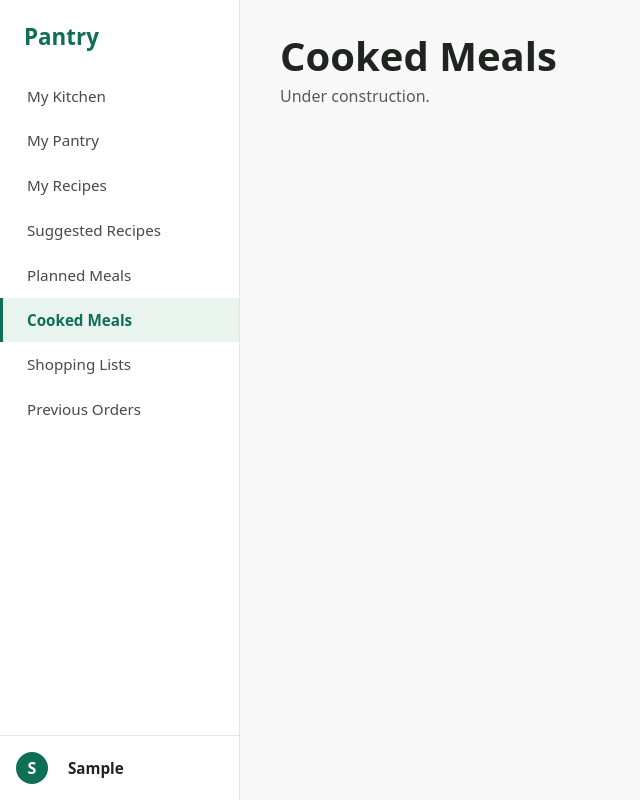
After one commit to Yoobee270697583/2605_Pantry_v2, a Django app: page /cooked/ in a window 1280 px wide. The commit adds this page. Shown: the whole page, without its empty margins (0-640 px from the left). Run offline with Django 5.2, Linux system fonts and the light colour scheme; the visitor is signed in with stand-in values (Sample User, id 1).

Commit message:
Add under construction pages for the unfinished nav links

```diff
--- a/config/urls.py
+++ b/config/urls.py
@@ -15,8 +15,22 @@ Including another URLconf
     2. Add a URL to urlpatterns:  path('blog/', include('blog.urls'))
 """
 from django.contrib import admin
+from django.contrib.auth.decorators import login_required
 from django.urls import path, include
+from django.views.generic import TemplateView
 from allauth.account.views import LoginView
+
+
+def under_construction(title, app_name):
+    """A plain "Under construction" page for a nav link whose app isn't built yet.
+
+    app_name is the name base.html already uses for the link (e.g. "cooked" for cooked:index),
+    so the link works and gets highlighted in the nav. When the real app is ready, swap its line
+    in urlpatterns for path('...', include('<app>.urls')) like the others - base.html doesn't change.
+    """
+    page = login_required(TemplateView.as_view(template_name="under_construction.html", extra_context={"title": title}))
+    # include() with (url patterns, app_name) gives the page its own app name, the same as an app's urls.py does
+    return include(([path("", page, name="index")], app_name))
 
 
 urlpatterns = [
@@ -30,4 +44,9 @@ urlpatterns = [
     path('recipes/', include('recipes.urls')),
     path('suggestions/', include('suggestions.urls')),
         path('planned/', include('meals.planned_urls')),
+
+    # not built yet - see under_construction above
+    path('cooked/', under_construction("Cooked Meals", "cooked")),
+    path('shopping/', under_construction("Shopping Lists", "shopping")),
+    path('orders/', under_construction("Previous Orders", "orders")),
 ]
--- a/templates/base.html
+++ b/templates/base.html
@@ -15,9 +15,10 @@
 
 {% comment %}
     NAV LINKS
-    Every href is "#" for now because no apps exist yet.
-    When an app is added, swap its "#" for {% url '<app>:index' %} — the
-    URL names below are suggestions, agree them with Adam.
+    Cooked Meals, Shopping Lists and Previous Orders don't have apps yet,
+    so they go to "Under construction" pages (under_construction in
+    config/urls.py). When one is built, swap its line there for the app's
+    urls - the names below (cooked:index etc.) stay the same.
 
     The "active" highlight works automatically: it compares the link's
     app name with request.resolver_match.app_name, so views don't need to
@@ -36,9 +37,9 @@
             <li class="nav-item"><a href="{% url 'recipes:index' %}" class="nav-link {% if app == 'recipes' %}active{% endif %}">My Recipes</a></li>                    {# recipes:index #}
             <li class="nav-item"><a href="{% url 'suggestions:index' %}" class="nav-link {% if app == 'suggestions' %}active{% endif %}">Suggested Recipes</a></li>     {# suggestions:index #}
             <li class="nav-item"><a href="{% url 'planned:index' %}" class="nav-link {% if app == 'planned' %}active{% endif %}">Planned Meals</a></li>                 {# planned:index #}
-            <li class="nav-item"><a href="#" class="nav-link {% if app == 'cooked' %}active{% endif %}">Cooked Meals</a></li>                                           {# cooked:index #}
-            <li class="nav-item"><a href="#" class="nav-link {% if app == 'shopping' %}active{% endif %}">Shopping Lists</a></li>                                       {# shopping:index #}
-            <li class="nav-item"><a href="#" class="nav-link {% if app == 'orders' %}active{% endif %}">Previous Orders</a></li>                                        {# orders:index #}
+            <li class="nav-item"><a href="{% url 'cooked:index' %}" class="nav-link {% if app == 'cooked' %}active{% endif %}">Cooked Meals</a></li>                    {# cooked:index #}
+            <li class="nav-item"><a href="{% url 'shopping:index' %}" class="nav-link {% if app == 'shopping' %}active{% endif %}">Shopping Lists</a></li>              {# shopping:index #}
+            <li class="nav-item"><a href="{% url 'orders:index' %}" class="nav-link {% if app == 'orders' %}active{% endif %}">Previous Orders</a></li>                 {# orders:index #}
         </ul>
 
         <!-- Account menu (replaces V1's custom toggle script with a Bootstrap dropup) -->
@@ -86,7 +87,7 @@
             <a href="{% url 'pantry:index' %}" class="nav-link {% if app == 'pantry' %}active{% endif %}">Pantry</a>
             <a href="{% url 'recipes:index' %}" class="nav-link {% if app == 'recipes' or app == 'suggestions' %}active{% endif %}">Recipes</a>     {# recipes:index #}
             <a href="{% url 'planned:index' %}" class="nav-link {% if app == 'planned' or app == 'cooked' %}active{% endif %}">Meals</a>            {# planned:index #}
-            <a href="#" class="nav-link {% if app == 'shopping' or app == 'orders' %}active{% endif %}">Shopping</a>                                {# shopping:index #}
+            <a href="{% url 'shopping:index' %}" class="nav-link {% if app == 'shopping' or app == 'orders' %}active{% endif %}">Shopping</a>      {# shopping:index #}
         </div>
     </nav>
 
--- /dev/null
+++ b/templates/under_construction.html
@@ -0,0 +1,9 @@
+{% extends "base.html" %}
+
+{% block title %}{{ title }} · Pantry{% endblock %}
+
+{% block content %}
+{# a placeholder for a nav link whose app isn't built yet - see under_construction in config/urls.py #}
+<h1 class="mb-0">{{ title }}</h1>
+<p class="text-body-secondary mt-1">Under construction.</p>
+{% endblock %}
```
